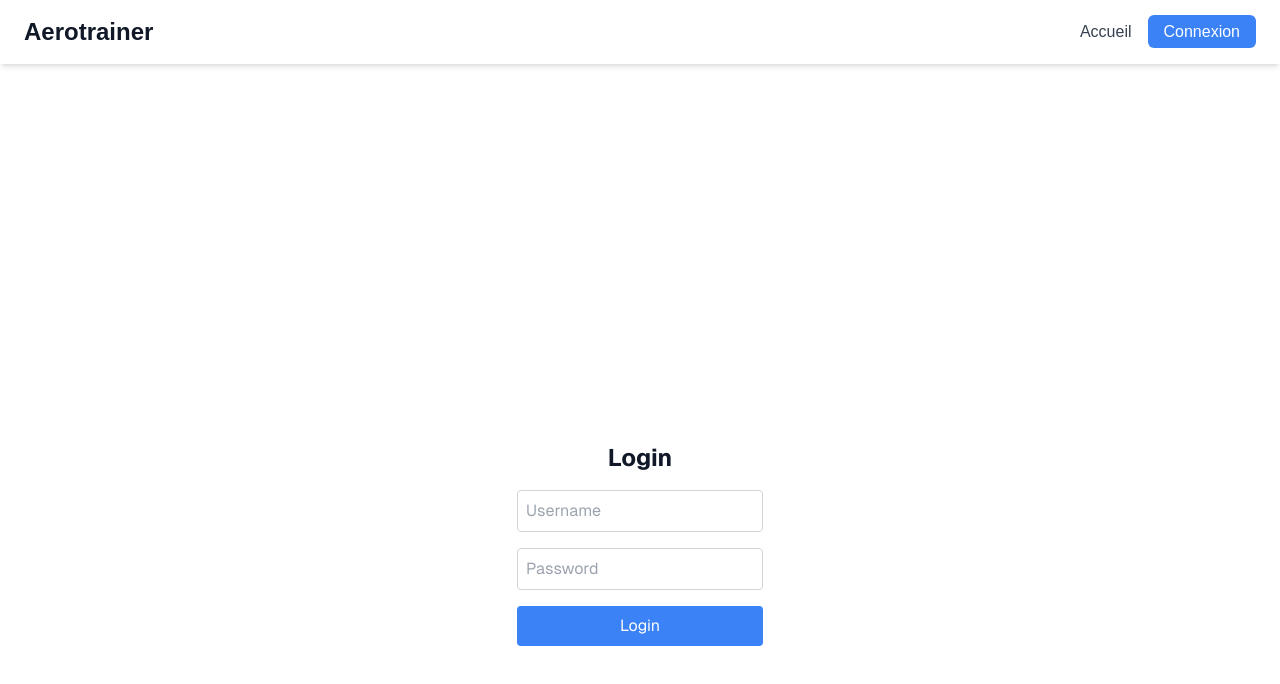
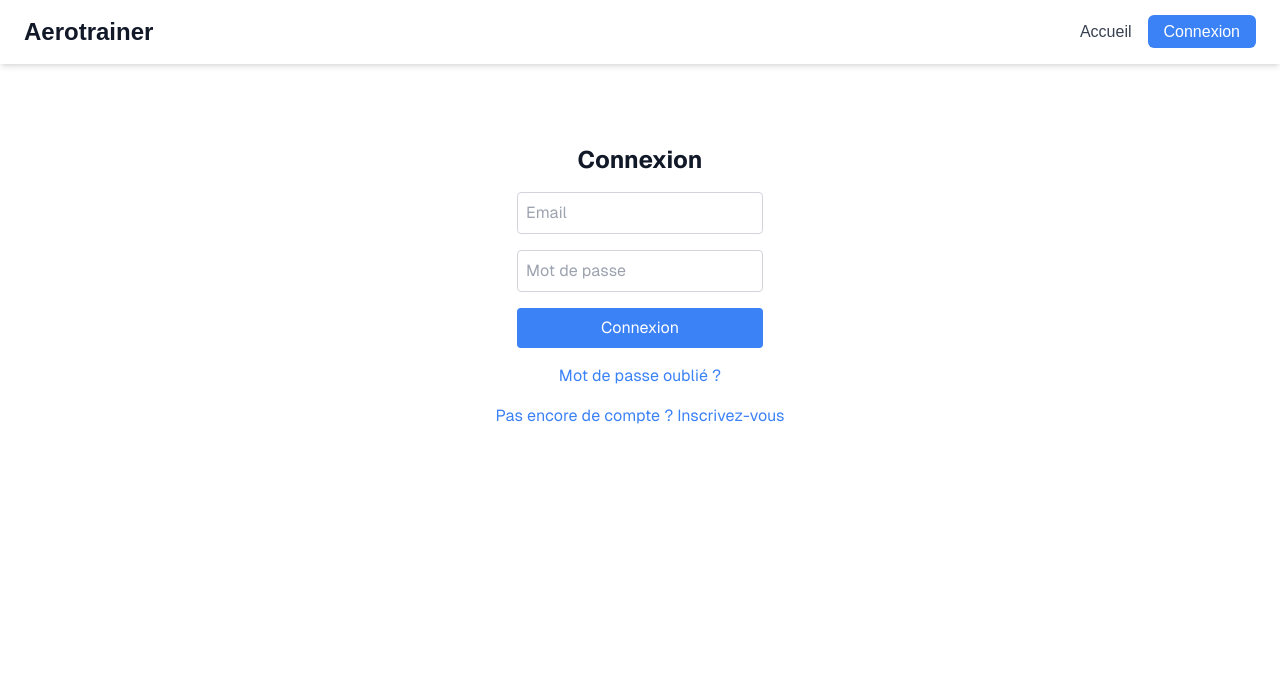
Before and after one commit to estebanthi/aerotrainer, a Next.js app: page /login in a window 1280 px wide. Shown: the top 684 px of the page. Built offline with nearby package versions, Linux system fonts and the light colour scheme; no server answers.

Commit message:
LoginForm

```diff
--- /dev/null
+++ b/src/app/dashboard/page.tsx
@@ -0,0 +1,16 @@
+"use client"
+
+import {useSession} from "next-auth/react";
+
+export default function Page() {
+    const { data: session, update }= useSession();
+
+    return (
+        <div
+            className="flex flex-col items-center justify-center p-8 pb-20 gap-16 sm:p-20 font-[family-name:var(--font-geist-sans)]">
+            <main className="flex flex-col gap-8 items-center">
+        <span>Hello {session?.user?.email}</span>
+            </main>
+        </div>
+    )
+}
--- a/src/app/layout.tsx
+++ b/src/app/layout.tsx
@@ -53,11 +53,11 @@ export default async function RootLayout({
                     await signOut({redirectTo: "/"});
                 }}
             >
-                <button className="text-gray-700 hover:text-blue-500 transition-colors dark:text-blueish-100 bg-blue-500 text-white px-4 py-2 rounded-md dark:bg-blueish-300">
+                <button className="text-gray-700 hover:text-blue-300 transition-colors dark:text-blueish-100 bg-blue-500 text-white px-4 py-2 rounded-md dark:bg-blueish-300">
                     Déconnexion
                 </button>
             </form> : <Link href="/login">
-                <span className="text-gray-700 hover:text-blue-500 transition-colors dark:text-blueish-100 bg-blue-500 text-white px-4 py-2 rounded-md dark:bg-blueish-300">
+                <span className="text-gray-700 hover:text-blue-300 transition-colors dark:text-blueish-100 bg-blue-500 text-white px-4 py-2 rounded-md dark:bg-blueish-300">
                     Connexion
                 </span>
             </Link>}
--- a/src/app/lib/actions.ts
+++ b/src/app/lib/actions.ts
@@ -14,9 +14,9 @@ export async function authenticate(
         if (error instanceof AuthError) {
             switch (error.type) {
                 case 'CredentialsSignin':
-                    return 'Invalid credentials.';
+                    return 'Identifiants incorrects.';
                 default:
-                    return 'Something went wrong.';
+                    return 'Une erreur est survenue.';
             }
         }
         throw error;
--- a/src/app/login/page.tsx
+++ b/src/app/login/page.tsx
@@ -4,8 +4,7 @@ import LoginForm from "@/app/ui/LoginForm";
 
 export default function Page() {
     return (
-        <div
-            className="flex flex-col items-center justify-center p-8 pb-20 gap-16 sm:p-20 font-[family-name:var(--font-geist-sans)]">
+        <div className="flex flex-col items-center justify-center p-8 pb-20 gap-16 sm:p-20 font-[family-name:var(--font-geist-sans)]">
             <main className="flex flex-col gap-8 items-center">
                 <LoginForm/>
             </main>
--- a/src/app/ui/LoginForm.tsx
+++ b/src/app/ui/LoginForm.tsx
@@ -1,6 +1,7 @@
 import React from 'react';
 import {authenticate} from "@/app/lib/actions";
 import {useFormState} from 'react-dom'
+import Link from "next/link";
 
 const LoginForm: React.FC = () => {
     const [errorMessage, formAction, isPending] = useFormState(
@@ -9,8 +10,8 @@ const LoginForm: React.FC = () => {
     );
 
     return (
-        <div className="flex flex-col items-center justify-center h-screen">
-            <h1 className="text-2xl font-bold mb-4">Login</h1>
+            <div className="flex flex-col items-center justify-center">
+                <h1 className="text-2xl font-bold mb-4 dark:text-blueish-100">Connexion</h1>
                 <form
                     onSubmit={(e) => {
                         e.preventDefault();
@@ -19,26 +20,34 @@ const LoginForm: React.FC = () => {
                     className="flex flex-col gap-4"
                 >
                     <input
-                    type="text"
+                        type="email"
                         name="email"
-                    placeholder="Username"
-                    className="p-2 border border-gray-300 rounded"
+                        placeholder="Email"
+                        className="p-2 border border-gray-300 rounded dark:bg-blueish-400"
                     />
                     <input
                         type="password"
                         name="password"
-                    placeholder="Password"
-                    className="p-2 border border-gray-300 rounded"
+                        placeholder="Mot de passe"
+                        className="p-2 border border-gray-300 rounded dark:bg-blueish-400"
                     />
                     <button
                         type="submit"
-                    className="bg-blue-500 text-white p-2 rounded"
+                        className="bg-blue-500 text-white p-2 rounded dark:bg-blueish-300"
                         disabled={isPending}
                     >
-                    {isPending ? 'Loading...' : 'Login'}
+                        {isPending ? 'Connexion...' : 'Connexion'}
                     </button>
                     {errorMessage && <p className="text-red-500">{errorMessage}</p>}
                 </form>
+
+                <Link href="/forgot-password" className="mt-4">
+                    <p className="text-blue-500 hover:underline cursor-pointer">Mot de passe oublié ?</p>
+                </Link>
+
+                <Link href="/register" className="mt-4">
+                    <p className="text-blue-500 hover:underline cursor-pointer">Pas encore de compte ? Inscrivez-vous</p>
+                </Link>
             </div>
     );
 };
```
Lines whose indentation alone changed are shown as unchanged.
